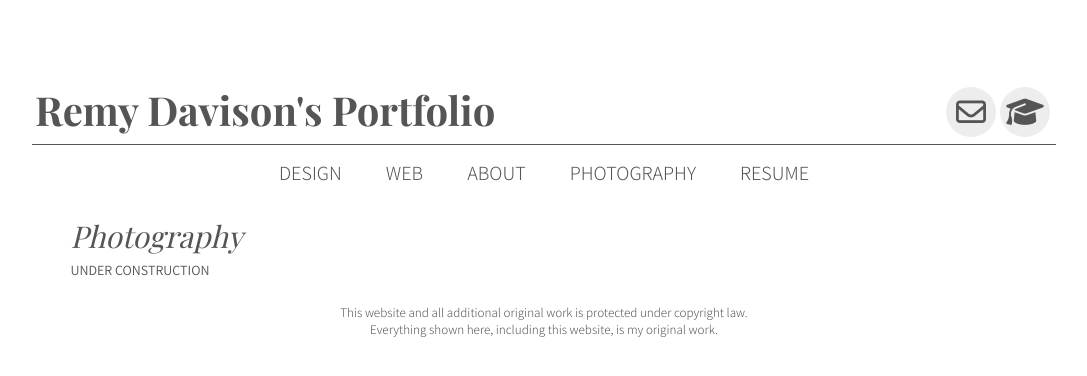
After one commit to rendavison/portfolioWebsite, a Flask app: page /404 in a window 1280 px wide. The commit adds this page. Shown: the top 376 px of the page, without its empty margins (96-1183 px from the left). Run offline with Flask 2, Linux system fonts and the light colour scheme; some libraries are stand-ins or nearby versions; some web fonts are replaced.

Commit message:
photo page temp down

```diff
--- a/app/templates/base.html
+++ b/app/templates/base.html
@@ -66,7 +66,7 @@
       <a href="/design">design</a>
       <a href="/web">web</a>
       <a href="/about">about</a>
-      <a href="/photography">photography</a>
+      <a href="/404">photography</a>
       <a href="{{ url_for('static', filename='images/remydavisonresume.pdf')  }}" target="_blank">Resume</a>
     </div>
 
--- /dev/null
+++ b/app/templates/uc.html
@@ -0,0 +1,12 @@
+{% extends "base.html" %}
+{% block content %}
+
+  <h2>
+    Photography
+  </h2>
+
+  <div style="width: 45%; margin: 0 0 15px 13%;">
+    UNDER CONSTRUCTION
+  </div>
+
+{% endblock %}
--- a/app/views.py
+++ b/app/views.py
@@ -80,3 +80,7 @@ def hayakawaPreview():
 @website.route('/pgh-web')
 def pghWeb():
   return render_template('pgh_web.html')
+
+@website.route('/404')
+def uc():
+  return render_template('uc.html')
```
